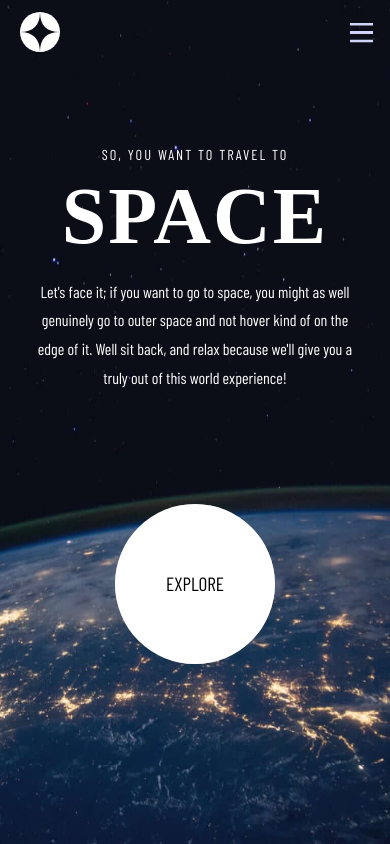
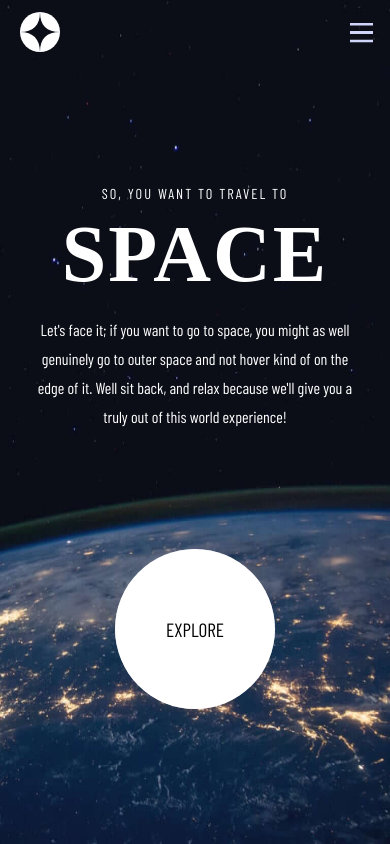
Before and after one commit to huongw/space-tourism, a React (Create React App) app: page / in a window 390 px wide. Built offline with nearby package versions, Linux system fonts and the light colour scheme; a web font is replaced by a local one.

Commit message:
rm gap and height

```diff
--- a/src/pages/HomePage/HomePage.css
+++ b/src/pages/HomePage/HomePage.css
@@ -111,7 +111,7 @@
 
 @media only screen and (max-width: 500px) {
   .hero {
-    min-height: 80vh;
+    gap: 0;
   }
   .hero-title h5 {
     font-size: 0.9em;
```
